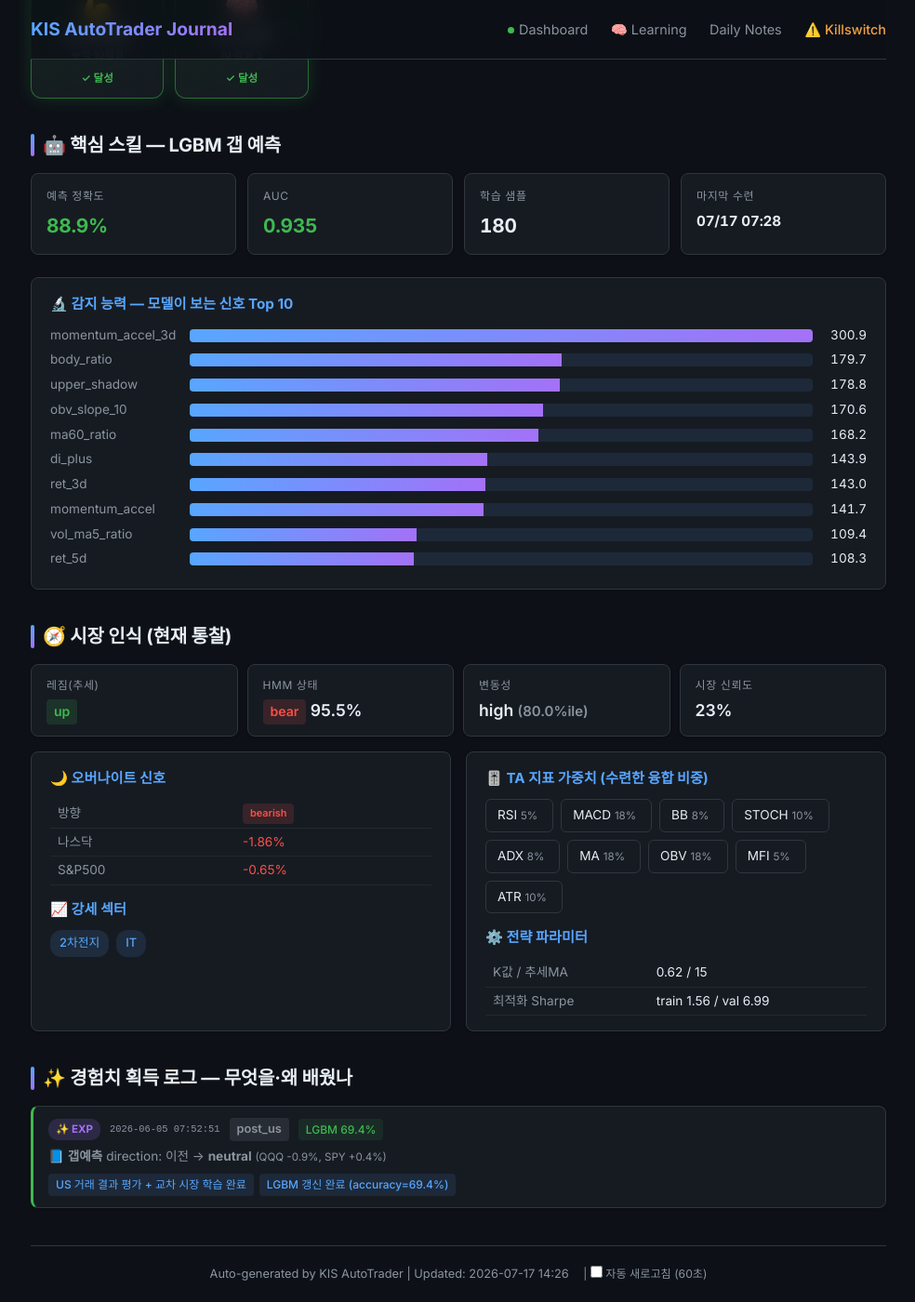
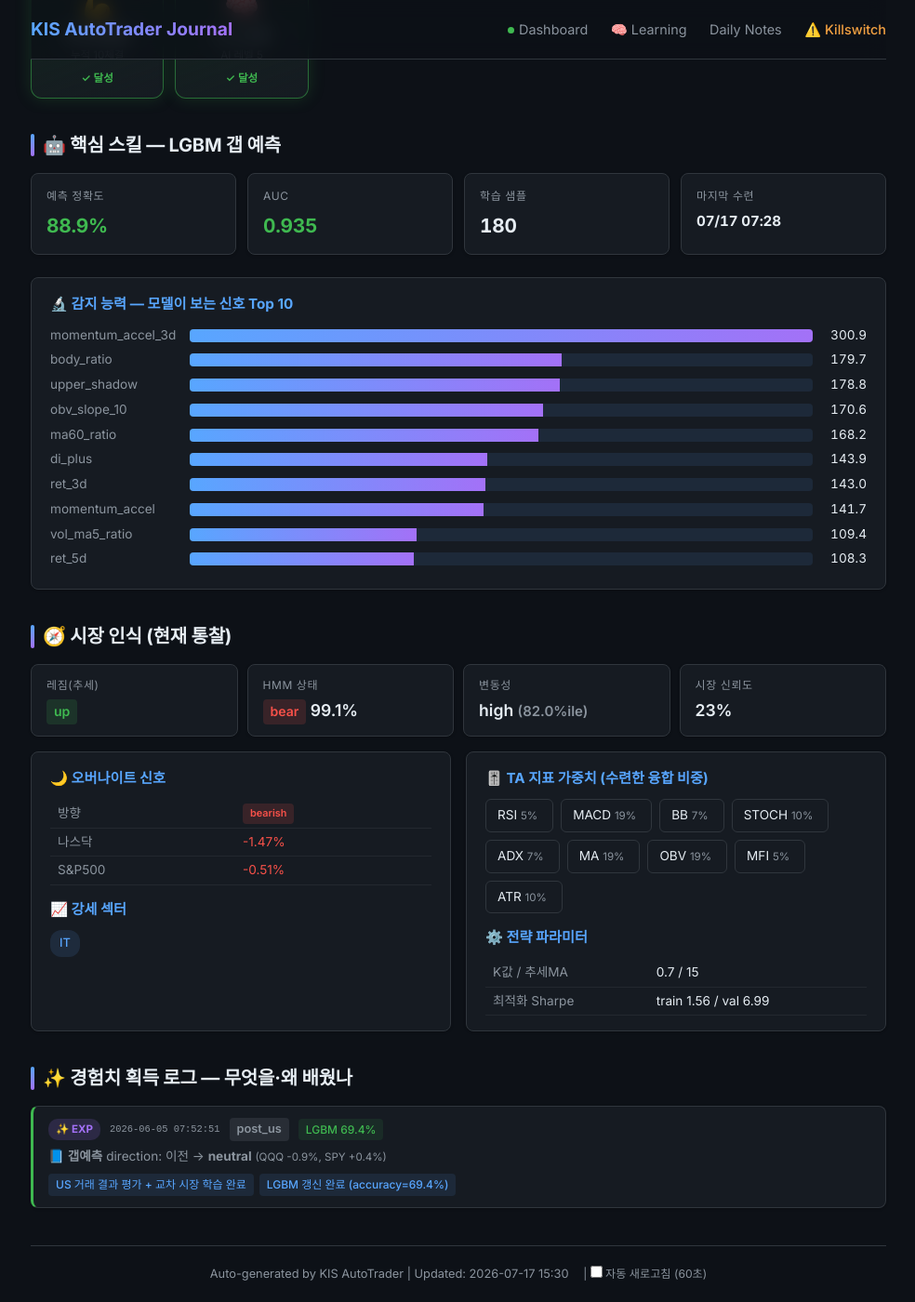
Before and after one commit to BudongJW/kis-trading-journal, a Jekyll site: the page built from learning.html, in a window 1280 px wide and 1400 px high, scrolled down 652 px. Shown: the whole window at 93% size, without its empty margins (147-1131 px from the left). Built offline with Jekyll 4.4.1, drawn with Linux system fonts in a browser that asks for light colours; nearby versions of some CDN libraries.

Commit message:
auto: portfolio update 15:30

```diff
--- a/_data/portfolio.json
+++ b/_data/portfolio.json
@@ -1,5 +1,5 @@
 {
-  "updated_at": "2026-07-17T14:26:34.064353",
+  "updated_at": "2026-07-17T15:30:04.809198",
   "initial_capital": 500000,
   "cash": 459519,
   "holdings": [],
@@ -1775,33 +1775,32 @@
       "net_deposit": -30140,
       "regime": "up",
       "hmm_state": "bear",
-      "confidence": 0.231,
-      "k_value": 0.62
+      "confidence": 0.227,
+      "k_value": 0.7
     }
   ],
   "market": {
     "regime": "up",
     "hmm_state": "bear",
-    "confidence": 0.231,
+    "confidence": 0.227,
     "volatility": "high",
-    "vol_percentile": 80.0,
+    "vol_percentile": 82.0,
     "overnight_gap": {
       "direction": "bearish",
-      "strength": 0.42,
+      "strength": 0.36,
       "action": "reduce_size"
     },
     "strong_sectors": [
-      "2차전지",
       "IT"
     ]
   },
   "strategy": {
     "name": "ETF 변동성 돌파 + 신호 융합",
     "params": {
-      "k": 0.62,
+      "k": 0.7,
       "trend_ma": 15
     },
-    "universe_count": 8,
+    "universe_count": 7,
     "universe": [
       {
         "symbol": "395160",
@@ -1826,10 +1825,6 @@
       {
         "symbol": "011200",
         "name": "HMM"
-      },
-      {
-        "symbol": "305720",
-        "name": "KODEX 2차전지"
       },
       {
         "symbol": "098560",
@@ -1909,20 +1904,19 @@
     "market": {
       "trend": "up",
       "hmm_state": "bear",
-      "hmm_confidence": 95.5,
+      "hmm_confidence": 99.1,
       "volatility": "high",
-      "vol_percentile": 80.0,
-      "market_confidence": 0.231,
-      "analyzed_at": "2026-07-16 09:15"
+      "vol_percentile": 82.0,
+      "market_confidence": 0.227,
+      "analyzed_at": "2026-07-17 09:57"
     },
     "overnight": {
       "direction": "bearish",
-      "nasdaq_change": -1.86,
-      "sp500_change": -0.65,
+      "nasdaq_change": -1.47,
+      "sp500_change": -0.51,
       "recommended_action": "reduce_size"
     },
     "strong_sectors": [
-      "2차전지",
       "IT"
     ],
     "lgbm": {
@@ -1974,7 +1968,7 @@
       ]
     },
     "strategy_params": {
-      "k": 0.62,
+      "k": 0.7,
       "trend_ma": 15,
       "train_sharpe": 1.56,
       "val_sharpe": 6.99,
@@ -1982,19 +1976,19 @@
     },
     "ta_weights": {
       "rsi": 0.049,
-      "macd": 0.18,
-      "bb": 0.078,
-      "stoch": 0.103,
-      "adx": 0.078,
-      "ma": 0.18,
-      "obv": 0.18,
-      "mfi": 0.051,
-      "atr": 0.103
+      "macd": 0.19,
+      "bb": 0.071,
+      "stoch": 0.095,
+      "adx": 0.071,
+      "ma": 0.19,
+      "obv": 0.19,
+      "mfi": 0.049,
+      "atr": 0.095
     },
     "adaptive": {
       "etf": 1.0,
-      "win_rate": 0.447,
-      "trades": 34
+      "win_rate": 0.488,
+      "trades": 37
     },
     "diary": [
       {
@@ -2124,16 +2118,16 @@
     "allow_inverse": true,
     "allow_leverage": false,
     "size_mult": 0.4,
-    "k_effective": 0.72,
+    "k_effective": 0.8,
     "allow_summary": "인버스",
-    "briefing": "오늘 스탠스 방어(DEFENSIVE) · 레짐 BEAR·신뢰도 23% · 美 오버나이트 bearish(-1.9%) · 고변동(80.0%ile) · 예산 25%·최대 1종목·허용 인버스",
+    "briefing": "오늘 스탠스 방어(DEFENSIVE) · 레짐 BEAR·신뢰도 23% · 美 오버나이트 bearish(-1.5%) · 고변동(82.0%ile) · 예산 25%·최대 1종목·허용 인버스",
     "signals": {
       "regime": "BEAR",
-      "confidence": 0.231,
+      "confidence": 0.227,
       "direction": "bearish",
-      "nasdaq_change": -1.86,
+      "nasdaq_change": -1.47,
       "high_vol": true,
-      "vol_percentile": 80.0,
+      "vol_percentile": 82.0,
       "rapid_level": "NONE"
     }
   },
@@ -2146,7 +2140,7 @@
     "max_weight": 0.15,
     "regime": "BEAR",
     "hmm_state": "bear",
-    "hmm_confidence": 0.955,
+    "hmm_confidence": 0.991,
     "universe": [
       {
         "symbol": "122630",
```
